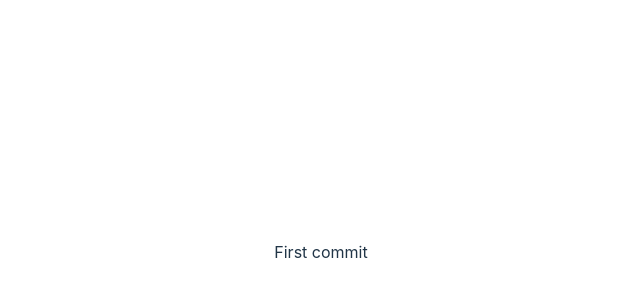
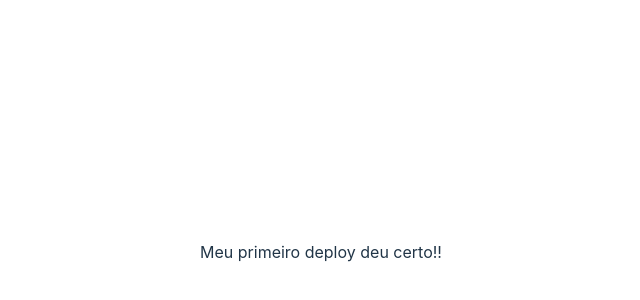
Before and after one commit to brunocdeveloper/landing-page-deploy-training, a React (Vite) app: page / in a window 1280 px wide. Shown: the part 148-448 px from the top of the page, without its empty margins (319-959 px from the left). Built offline with nearby package versions, Linux system fonts and the light colour scheme.

Commit message:
Teste segundo build do deploy

```diff
--- a/src/App.tsx
+++ b/src/App.tsx
@@ -8,7 +8,7 @@ function App() {
 
   return (
     <div className="App">
-      <p>First commit</p>
+      <p>Meu primeiro deploy deu certo!!</p>
     </div>
   );
 }
```
